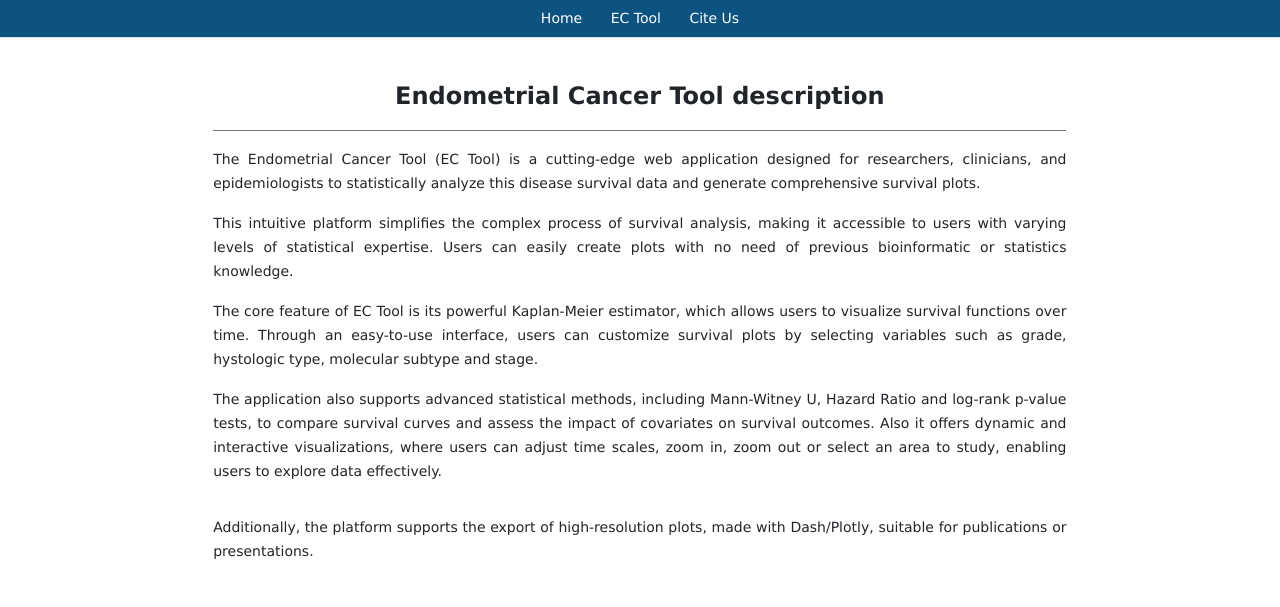
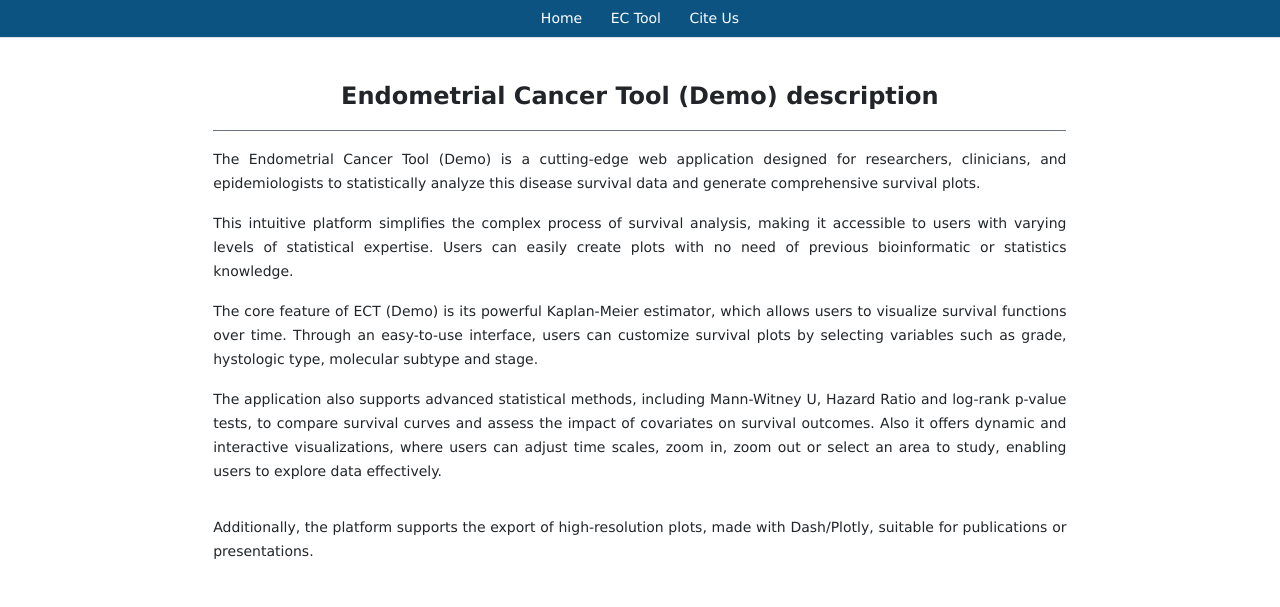
Before and after one commit to P4kD3v/ect_demo, a Django app: page / in a window 1280 px wide. Shown: the part 150-757 px from the top of the page. Run offline with Django 4.2, Linux system fonts and the light colour scheme.

Commit message:
documentation changes

```diff
--- a/ect_demo/ect_tool/plotly_survival_plots.py
+++ b/ect_demo/ect_tool/plotly_survival_plots.py
@@ -1,6 +1,6 @@
 #   App Name:   Endometrial Cancer Tool (Demo).
 #   Author:     Xavier Llobet Navàs.
-#   Content:    Survival plots file.
+#   Content:    ECT (Demo) survival plot functions with Plotly.
 #
 # - This file contains all the functions needed to generate the
 #   next plots:
--- a/ect_demo/ect_tool/tcga_read_csv.py
+++ b/ect_demo/ect_tool/tcga_read_csv.py
@@ -1,6 +1,6 @@
-#   App Name:   Endometrial Cancer Tool v5.
+#   App Name:   Endometrial Cancer Tool (Demo)).
 #   Author:     Xavier Llobet Navàs.
-#   Content:    Dataset reading.
+#   Content:    ECT (Demo) dataset reading.
 
 # IMPORTS
 # =====================================================================
--- a/ect_demo/ect_tool/templates/ect_tool/base_home.html
+++ b/ect_demo/ect_tool/templates/ect_tool/base_home.html
@@ -7,10 +7,10 @@
     <div class="col-8 m-0 p-0">
         <small>
             <p class="w-100 m-0 mt-4 p-4 pt-3 pb-3 fs-4 text-center rounded-top border-bottom border-secondary fw-bold">
-                Endometrial Cancer Tool description
+                Endometrial Cancer Tool (Demo) description
             </p>
             <p class="w-100 m-0 p-0 pt-3 fs-6 text-dark" style="text-align: justify;">
-            <small>The Endometrial Cancer Tool (EC Tool) is a cutting-edge web application designed for
+            <small>The Endometrial Cancer Tool (Demo) is a cutting-edge web application designed for
                 researchers, clinicians, and epidemiologists to statistically analyze this disease
                 survival data and generate comprehensive survival plots.</small>
             </p>
@@ -23,7 +23,7 @@
             </p>
 
             <p class="w-100 m-0 p-0 pt-3 fs-6 text-dark" style="text-align: justify;">
-                <small>The core feature of EC Tool is its powerful Kaplan-Meier estimator,
+                <small>The core feature of ECT (Demo) is its powerful Kaplan-Meier estimator,
                     which allows users to visualize survival functions over time.
                     Through an easy-to-use interface, users can customize survival plots by
                     selecting variables such as grade, hystologic type, molecular subtype and stage.</small>
--- a/ect_demo/ect_tool/urls.py
+++ b/ect_demo/ect_tool/urls.py
@@ -1,8 +1,8 @@
-#   App Name:   Endometrial Cancer Tool v5
+#   App Name:   Endometrial Cancer Tool (Demo)
 #   Author:     Xavier Llobet Navàs
-#   Content:    ECT urls
+#   Content:    ECT (Demo) urls
 #
-# - This file contains all the paths for Endometrial Cancer Tool
+# - This file contains all the paths for Endometrial Cancer Tool (Demo)
 #   will use to serve the views:
 #
 # =====================================================================
--- a/ect_demo/ect_tool/ut_constants.py
+++ b/ect_demo/ect_tool/ut_constants.py
@@ -1,6 +1,6 @@
 #   App Name:   Endometrial Cancer Tool (Demo).
 #   Author:     Xavier Llobet Navàs.
-#   Content:    Custom Panel section.
+#   Content:    Constant variables for ECT (Demo).
 #
 # - This file contains all the global and unmutable variables
 #   that can be reused in all the ECT (Demo). the fields of these
--- a/ect_demo/ect_tool/ut_stats.py
+++ b/ect_demo/ect_tool/ut_stats.py
@@ -1,6 +1,6 @@
 #   App Name:   Endometrial Cancer Tool (Demo).
 #   Author:     Xavier Llobet Navàs.
-#   Content:    ECT statistics.
+#   Content:    ECT (Demo) statistics.
 #
 # - This file contains a function for statistical analysis. The
 #   function is:
--- a/ect_demo/ect_tool/ut_survival.py
+++ b/ect_demo/ect_tool/ut_survival.py
@@ -2,7 +2,7 @@
 #   Author:     Xavier Llobet Navàs.
 #   Content:    Survival analysis helpers.
 #
-# - This file contains all the functions that ECT v5 will use
+# - This file contains all the functions that ECT (Demo) will use
 #   to do a survival analysis. Te functions are:
 #
 #   - km_category_survival_helper(): survival analysis by clinical category.
--- a/ect_demo/ect_tool/views.py
+++ b/ect_demo/ect_tool/views.py
@@ -9,16 +9,7 @@
 #
 #   - Home
 #   - EC Tool
-#   - Help
-#
-# - Not all the sections are available for all users. Not registered
-#   users only can see Home an Overview fields. Registered users can
-#   also see Genes, Custom Plot and Other Apps sections. Admin users
-#   can see everything said before, plus an admin site to manage
-#   users and dataset update.
-#
-# - Admin and authentication sites cover the user management. Admin
-#   site for user modification or user deletion.
+#   - Cite Us
 #
 # - Home site for a summary of the ECT purpose and the data used.
 #
@@ -43,11 +34,8 @@ from .  import  ut_survival                     as  surv
 # ---------------------------------------------------------------------
 def index(request):
     '''
-    This function return the home view hwere to see a brief
-    description of the Endometrial Cancer Tool porpuse and
-    manage the post requests for search into the PubMed, NCBI,
-    HGNC, Ensembl and TCGA databases, and redirect to this
-    pages with the resulting search.
+    This function return the home view were to see a brief
+    description of the Endometrial Cancer Tool (Demo) purpose.
     '''
 
     if request.method == 'GET':
@@ -69,7 +57,7 @@ def index(request):
 # ---------------------------------------------------------------------
 def ect(request):
     '''
-    Landing view for the Endometrial Cancer Tool.
+    View to generate plots about Endometrial Cancer with TCGA data.
     '''
 
     if request.method == 'GET':
@@ -111,6 +99,9 @@ def ect(request):
 
 # ---------------------------------------------------------------------
 def cite_us(request):
+    '''
+    View that shows how to cite this web application.
+    '''
 
     if request.method == 'GET':
         # Template context date
```
Also changed, not shown: ect_demo/ect_tool/forms.py (deleted).
